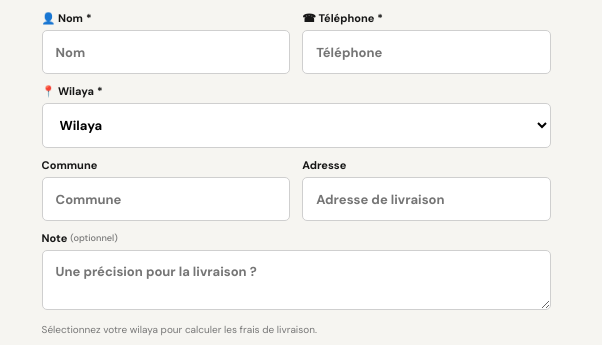
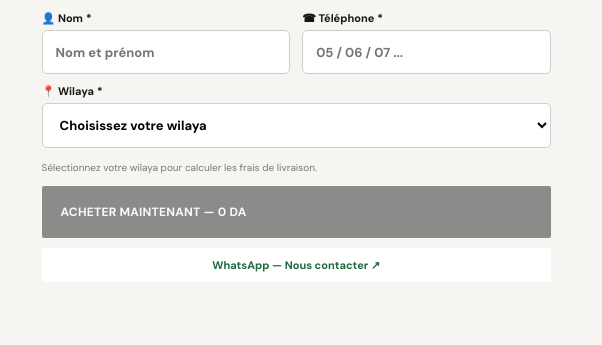
Before and after one commit to top1companydz/top-1-store, a plain HTML site: page product.html in a window 1280 px wide. Shown: the part 836-1181 px from the top of the page, 678-1280 px from the left. Drawn offline with nearby package versions, Linux system fonts and the light colour scheme.

Commit message:
Simplify customer order form

```diff
--- a/product.html
+++ b/product.html
@@ -95,15 +95,10 @@
 
           <form id="productOrderForm" class="order-sheet-form">
             <div class="form-two">
-              <label><span class="field-label">👤 Nom <em>*</em></span><input name="customer_name" autocomplete="name" required placeholder="Nom"></label>
-              <label><span class="field-label">☎ Téléphone <em>*</em></span><input name="phone" autocomplete="tel" required inputmode="tel" placeholder="Téléphone"></label>
+              <label><span class="field-label">👤 Nom <em>*</em></span><input name="customer_name" autocomplete="name" required placeholder="Nom et prénom"></label>
+              <label><span class="field-label">☎ Téléphone <em>*</em></span><input name="phone" autocomplete="tel" required inputmode="tel" placeholder="05 / 06 / 07 ..."></label>
             </div>
-            <label><span class="field-label">📍 Wilaya <em>*</em></span><select name="wilaya" id="productWilaya" required><option value="">Wilaya</option></select></label>
-            <div class="form-two">
-              <label><span class="field-label">Commune</span><input name="commune" autocomplete="address-level2" placeholder="Commune"></label>
-              <label><span class="field-label">Adresse</span><input name="address" autocomplete="street-address" placeholder="Adresse de livraison"></label>
-            </div>
-            <label><span class="field-label">Note <small>(optionnel)</small></span><textarea name="notes" rows="2" placeholder="Une précision pour la livraison ?"></textarea></label>
+            <label><span class="field-label">📍 Wilaya <em>*</em></span><select name="wilaya" id="productWilaya" required><option value="">Choisissez votre wilaya</option></select></label>
 
             <div class="reference-delivery-note" id="orderDeliveryHint">Sélectionnez votre wilaya pour calculer les frais de livraison.</div>
 
```
